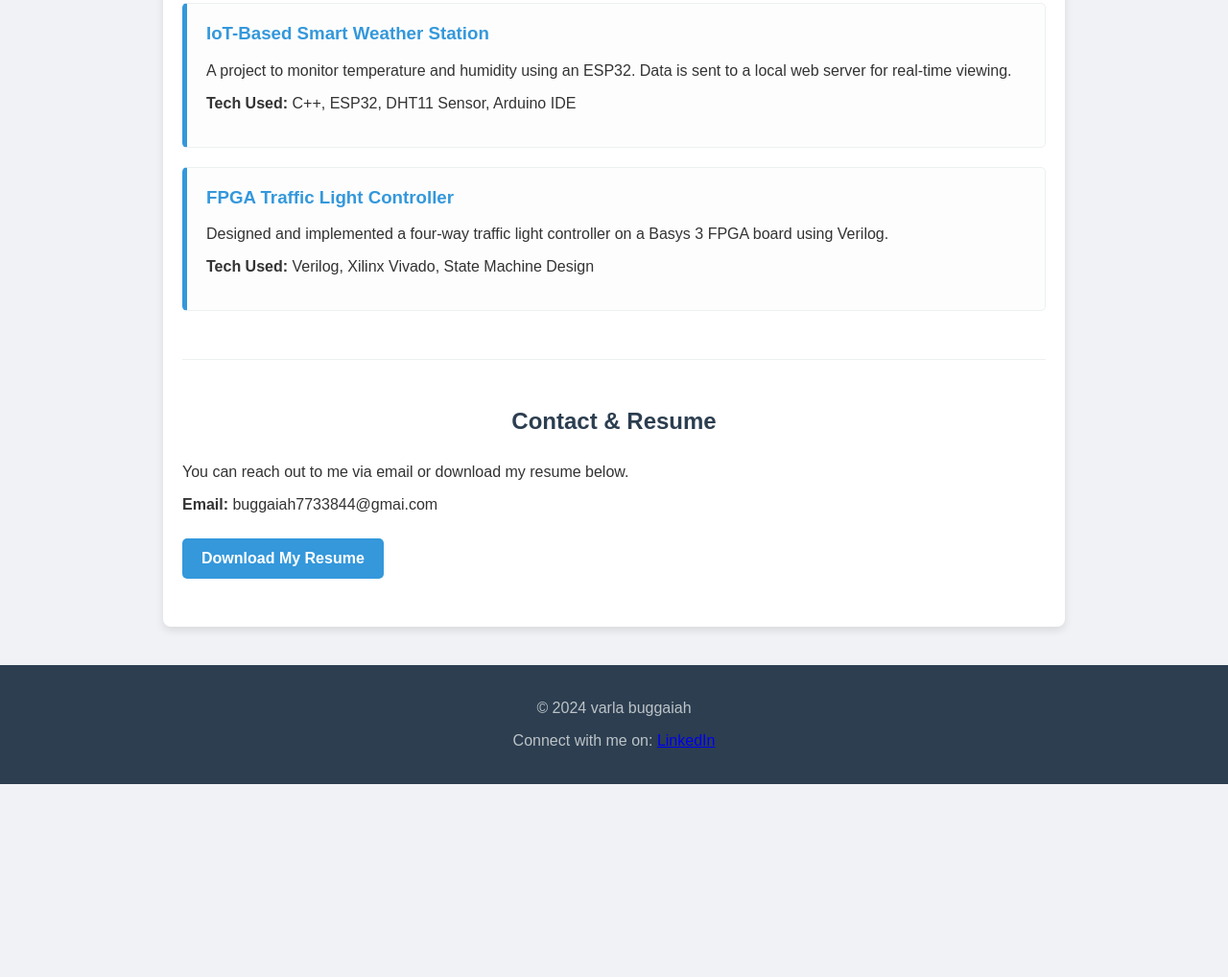
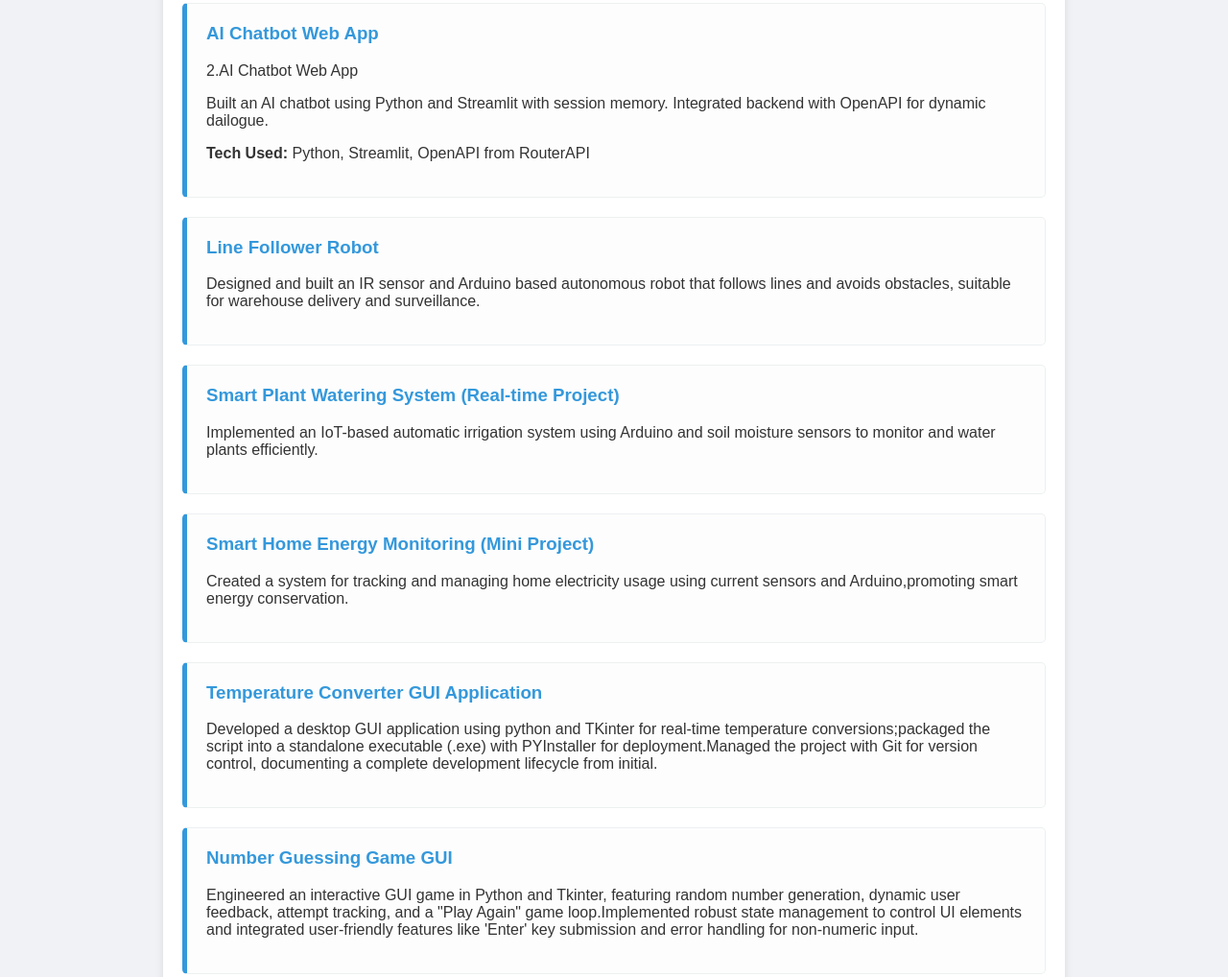
Before and after one commit to varlabuggaiah/my-website, a plain HTML site: page index.html in a window 1280 px wide. Shown: the part 539-1557 px from the top of the page at 96% size. Before the commit the page ends 1356 px from the top, so only its background shows below. Drawn offline with Linux system fonts and the light colour scheme.

Commit message:
updated index.html with new content

```diff
--- a/index.html
+++ b/index.html
@@ -31,19 +31,39 @@
         <section id="projects">
             <h2>My Projects</h2>
 
-            <!-- PROJECT 1 -->
-            <div class="project-card">
-                <h3>IoT-Based Smart Weather Station</h3>
-                <p>A project to monitor temperature and humidity using an ESP32. Data is sent to a local web server for real-time viewing.</p>
-                <p><strong>Tech Used:</strong> C++, ESP32, DHT11 Sensor, Arduino IDE</p>
-            </div>
+        <!-- PROJECT 1 -->
+        <div class="project-card">
+            <h3>AI Chatbot Web App </h3>
+            <p>2.AI Chatbot Web App
+            <p>Built an AI chatbot using Python and Streamlit with session memory. Integrated backend with OpenAPI for dynamic dailogue.</p>
+            <p><strong>Tech Used:</strong> Python, Streamlit, OpenAPI from RouterAPI</p>
+        </div>
+        <!--PROJECT 2 -->
+        <div class="project-card">
+            <h3>Line Follower Robot</h3>
+            <p>Designed and built an IR sensor and Arduino based autonomous robot that follows lines and avoids obstacles, suitable for warehouse delivery and surveillance.</p>
+        </div>
+        <!--project 3-->
+        <div class="project-card">
+            <h3>Smart Plant Watering System (Real-time Project)</h3>
 
-            <!-- PROJECT 2 -->
-            <div class="project-card">
-                <h3>FPGA Traffic Light Controller</h3>
-                <p>Designed and implemented a four-way traffic light controller on a Basys 3 FPGA board using Verilog.</p>
-                <p><strong>Tech Used:</strong> Verilog, Xilinx Vivado, State Machine Design</p>
-            </div>
+            <p>Implemented an IoT-based automatic irrigation system using Arduino and soil moisture sensors to monitor and water plants efficiently.</p>
+        </div>
+        <!--project 4-->
+        <div class="project-card">
+            <h3>Smart Home Energy Monitoring (Mini Project)</h3>
+            <p> Created a system for tracking and managing home electricity usage using current sensors and Arduino,promoting smart energy conservation.</p>
+        </div>
+            <!--project 5-->
+        <div class="project-card">
+            <h3>Temperature Converter GUI Application</h3>
+            <p>Developed a desktop GUI application using python and TKinter for real-time temperature conversions;packaged the script into a standalone executable (.exe) with PYInstaller for deployment.Managed the project with Git for version control, documenting a complete development lifecycle from initial.</p>
+        </div>
+            <!--project 6-->
+        <div class="project-card">
+            <h3>Number Guessing Game GUI</h3>
+            <p>Engineered an interactive GUI game in Python and Tkinter, featuring random number generation, dynamic user feedback, attempt tracking, and a "Play Again" game loop.Implemented robust state management to control UI elements and integrated user-friendly features like 'Enter' key submission and error handling for non-numeric input.</p>
+        </div>
 
         </section>
 
```
